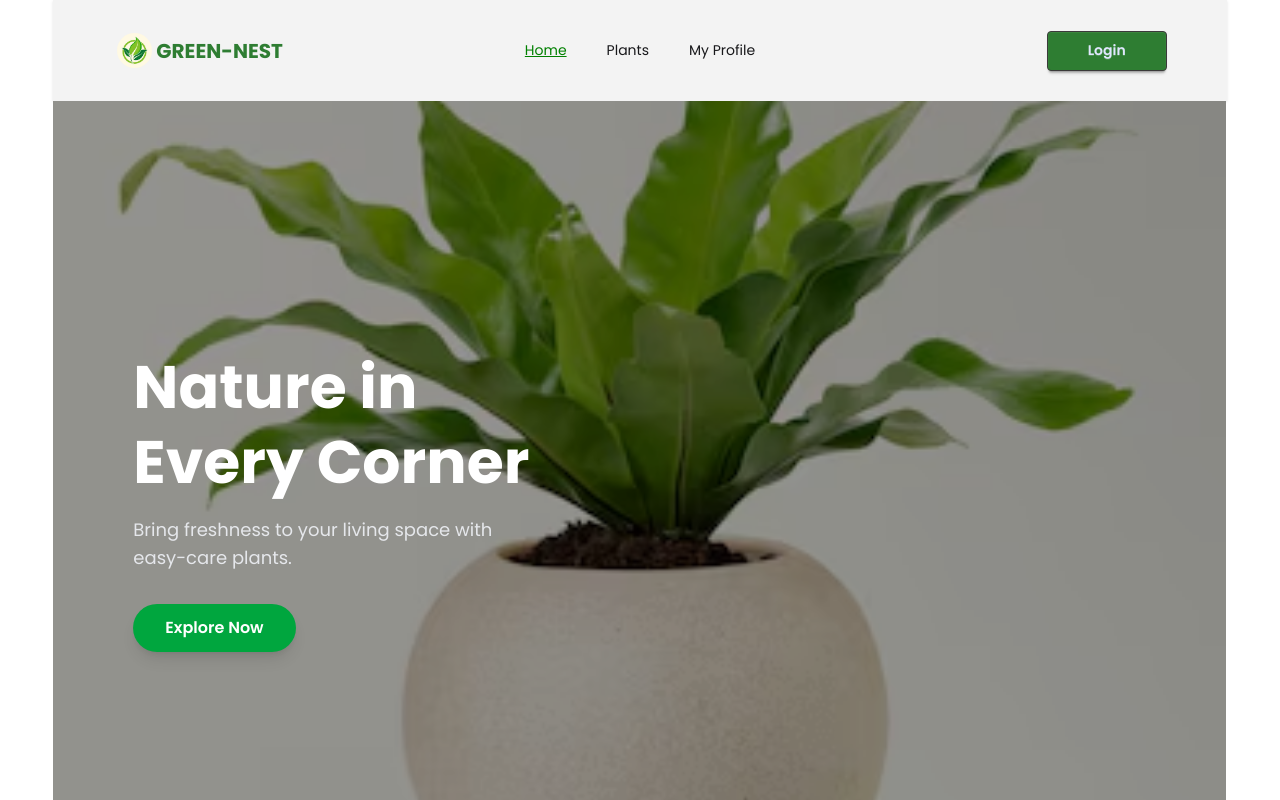
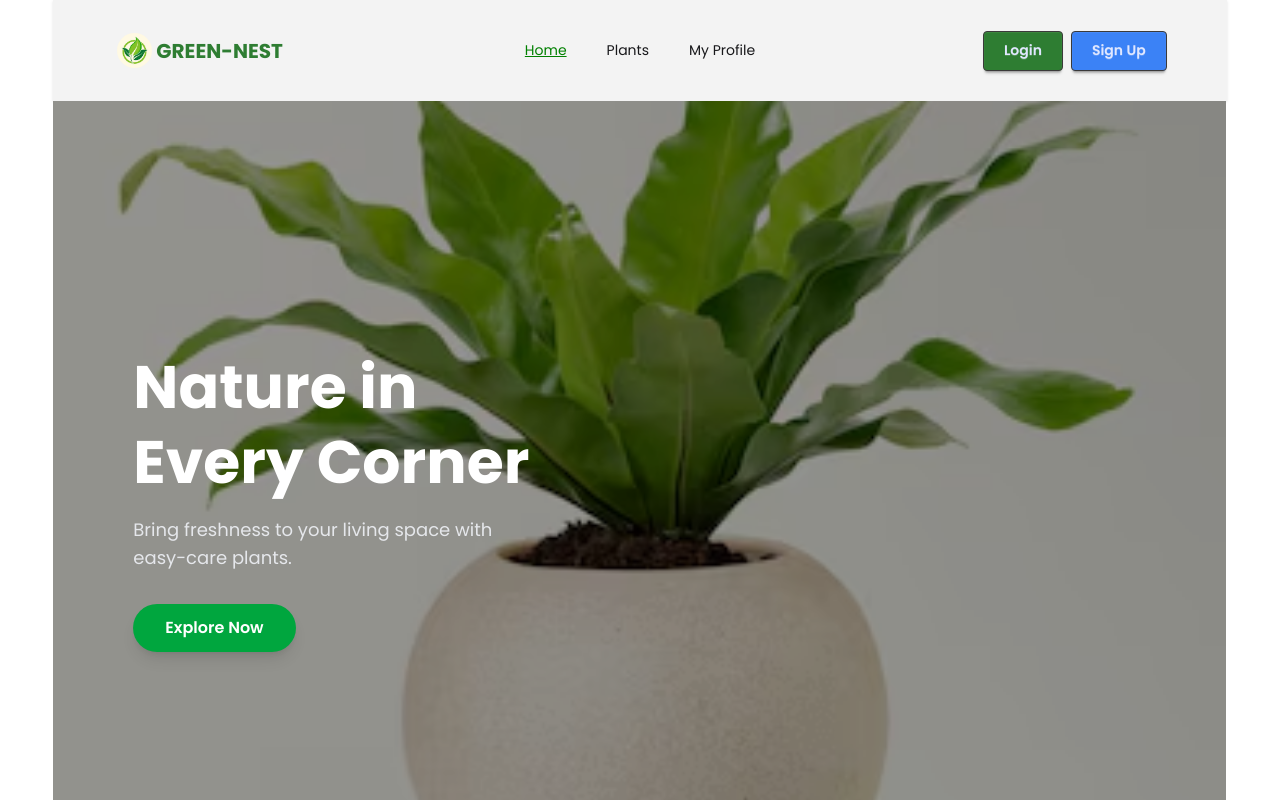
Before and after one commit to badsha103868/my-green-nest-a09, a React (Vite) app: page / in a window 1280 px wide. Shown: the top 800 px of the page. Built offline with nearby package versions, Linux system fonts and the light colour scheme; no server answers.

Commit message:
added navbar conditional rendering

```diff
--- a/src/Components/Navbar.jsx
+++ b/src/Components/Navbar.jsx
@@ -1,6 +1,7 @@
 import React, { use } from "react";
 import {Link, NavLink } from "react-router";
 import logoImg from "../assets/logo5.jpeg";
+import userImg from '../assets/icons8-avatar-48.png'
 import { AuthContext } from "../Provider/AuthProvider";
 
 const Navbar = () => {
@@ -80,9 +81,25 @@ const Navbar = () => {
       </div>
       {/* navbar right */}
       <div className="navbar-end ">
-        {
-          user ? (<button onClick={handleLogOut} className='btn btn-primary bg-[#2E7D32] px-10'>Logout</button>):(<Link to="/auth/login/" className='btn btn-primary bg-[#2E7D32] px-10'>Login</Link>)
-        }
+       {user ? (<div className="dropdown relative">
+          <img tabIndex={0} className="w-12 h-12 rounded-full" src={user.photoURL || userImg} alt="avatar" />
+
+           <ul tabIndex="0" className="dropdown-content menu bg-base-100 rounded-box  w-48 p-1 left-1/2 -translate-x-1/2 absolute z-50 shadow-sm">
+          <li><a>{ user.displayName || "Badsha" }</a></li>
+           <li><a onClick={handleLogOut} >Logout</a></li>
+           </ul>
+          </div>): (
+          // Logged out view
+          <div className=" flex space-x-2">
+            <Link to='/auth/login/'>
+            <button className="btn btn-primary bg-[#2E7D32] px-5">Login</button>
+            </Link>
+            <Link to='/auth/signUp'>
+            <button className="btn btn-primary bg-[#3b82f6] px-5">Sign Up</button>
+            </Link>
+          </div>
+        )}
+
       </div>
     </div>
   );
--- a/src/Pages/PlantsDetails.jsx
+++ b/src/Pages/PlantsDetails.jsx
@@ -20,7 +20,7 @@ const PlantsDetails = () => {
 
   console.log(plants)
   return (
-    <div >
+    <div className='w-11/12 mx-auto'>
        <Navbar></Navbar>
        <div className='p-2'>
         <PlantsDetailsCard plants={plants}></PlantsDetailsCard>
```
Also changed, not shown: src/assets/icons8-avatar-48.png (added).
